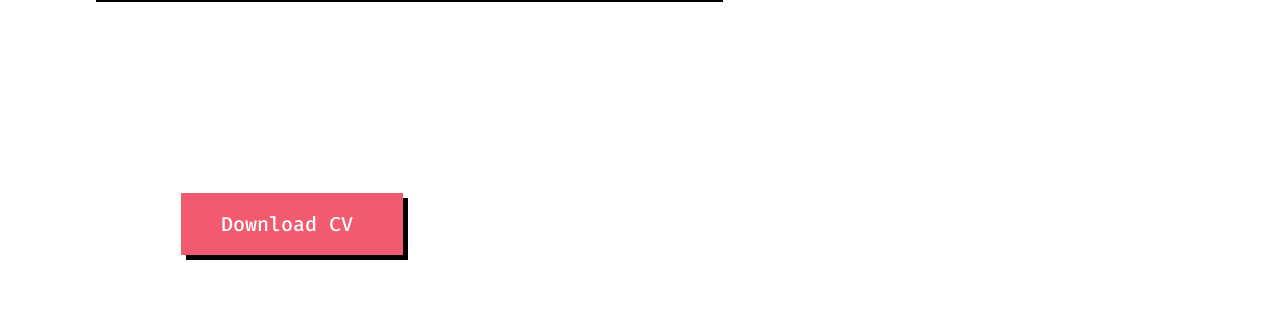
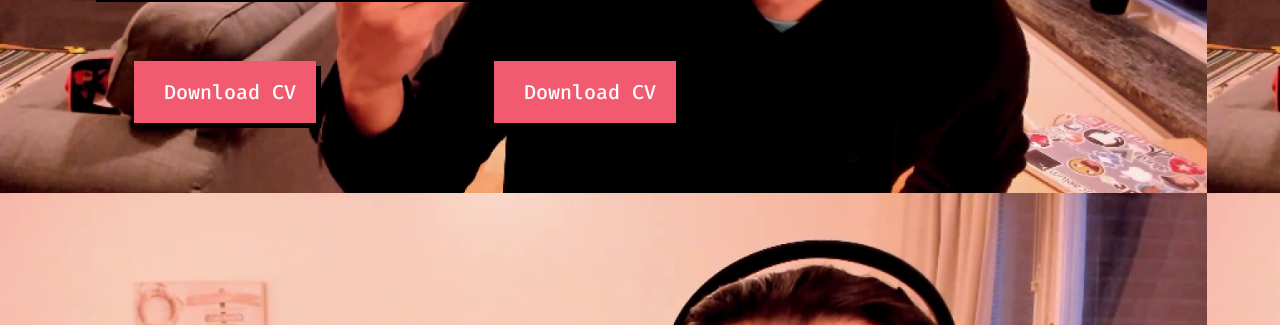
Before and after one commit to wilson1432/CursoHTMLCSS, a plain HTML site: page index.html in a window 1280 px wide. Shown: the part 475-800 px from the top of the page. Drawn offline with Linux system fonts and the light colour scheme.

Commit message:
Terminei a section

```diff
--- a/css/style.css
+++ b/css/style.css
@@ -1,4 +1,7 @@
-
+body {
+    background-image: url(../assets/img/photo.png);
+    background-size: contain;
+}
 header {
     display: flex;
     justify-content: space-between;
@@ -24,7 +27,7 @@ a {
 
 a::before {
     content: '';
-    background-color: #F25A70;
+    background-color: #f25a70;
     width: 10px;
     height: 10px;
     margin-right: 10px;
@@ -57,8 +60,6 @@ section {
     box-shadow: 5px 5px 0px #000;
     width: 627px;
     height: 184px;
-    top: 238px;
-    left: 181px;
 }
 
 h1 {
@@ -79,18 +80,35 @@ p {
     text-align: center;
 }
 
-/* SECTION TERMINADA */
-
-.container {
-    display: flex;
-    padding: 0 181px;
+.button-left, .button-right {
+    display: inline-block;
+    background-color: #f25a70;
+    box-shadow: 5px 5px 0px #000;
+    padding: 18px 20px;
+    cursor: pointer;
+    transition: transform 100ms linear;
 }
 
-.button1 {
-    display: flex;
-    background-color: #F25A70;
-    box-shadow: 5px 5px 0px #000;
-    padding: 18px 20px;
-    text-align: center;
-    top: 170px
+.button-left:hover {
+    transform: scale(1.08);
 }
+
+.button-right:hover {
+    transform: scale(1.08);
+}
+
+#centralizar1 {
+    position: absolute;
+    top: 567px;
+    left: 240px;
+    transform: translate(-50%, -50%);
+}
+
+#centralizar2 {
+    position: absolute;
+    top: 567px;
+    left: 600px;
+    transform: translate(-50%, -50%);
+}
+
+/* SECTION TERMINADA */
--- a/index.html
+++ b/index.html
@@ -35,17 +35,18 @@
             <h1>Marco Bruno</h1>
             <p>Front end developer</p>
         </div>
-    </section>
 
-    <section class="container">
-        <div class="button1">
-            <a clas="button-left" href="">
+        <div id="centralizar1">
+            <a class="button-left" href="">
+                Download CV
+            </a>
+        </div>
+
+        <div id="centralizar2">
+            <a class="button-right" href="">
                 Download CV
             </a>
         </div>
     </section>
-
-
-
 </body>
 </html>
```
Also changed, not shown: assets/img/photo.png (added).
